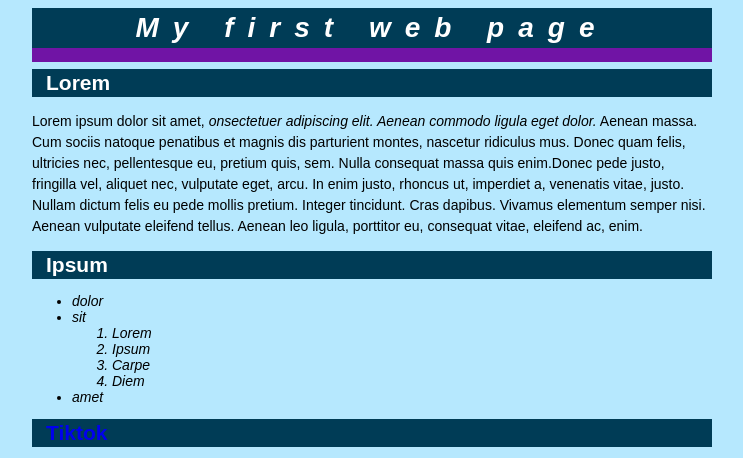
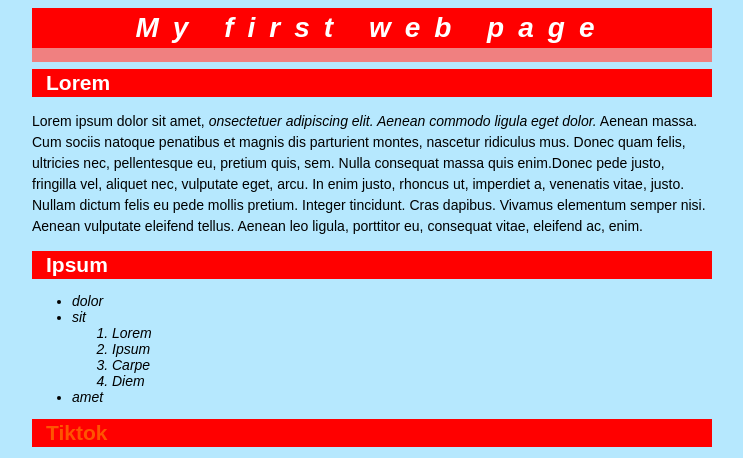
Before and after one commit to KarolGackowski/Repository1, a plain HTML site: page index.html in a window 1280 px wide. Shown: the top 458 px of the page, without its empty margins (268-1011 px from the left). Drawn offline with Linux system fonts and the light colour scheme; grey boxes are pictures that could not be loaded.

Commit message:
van notepad naar html

```diff
--- a/style.css
+++ b/style.css
@@ -17,7 +17,7 @@ p {
 
 h1 {
     color: white;
-    background-color: #003C56;
+    background-color: Red;
     font-size: 2em;
     margin: 0;
     margin-bottom: 7px;
@@ -27,12 +27,12 @@ h1 {
     letter-spacing: 0.5em;
     border-bottom-style: solid;
     border-bottom-width: 0.5em;
-    border-bottom-color: #7014A5;
+    border-bottom-color: #F08080;
 }
 
 h2 {
     color: white;
-    background-color: #003C56;
+    background-color: Red;
     font-size: 1.5em;
     margin: 0;
     padding: 2px;
@@ -54,6 +54,7 @@ img {
 
 a {
     text-decoration: none;
+	color: #FE5501
 }
 
 strong {
```
